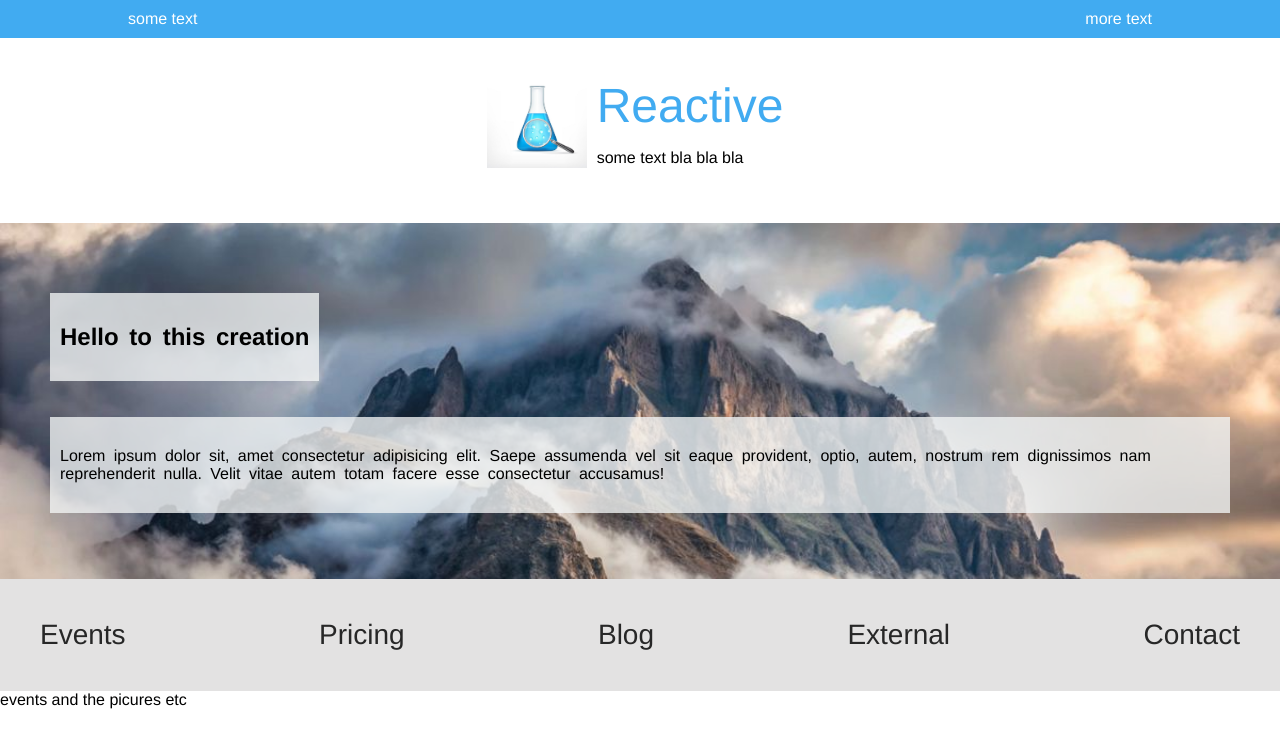
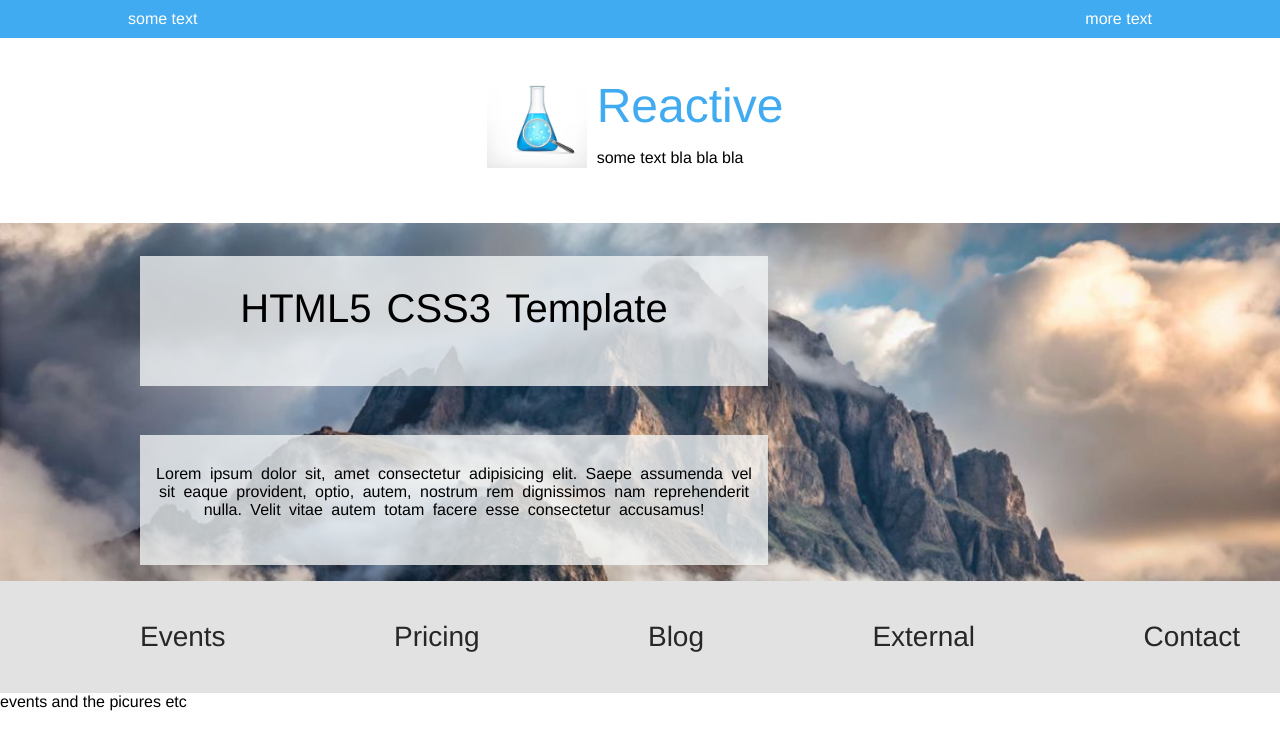
Before and after one commit to wada23/my-garden, a plain HTML site: page index.html in a window 1280 px wide. Drawn offline with Linux system fonts and the light colour scheme.

Commit message:
Saving what I did last time, long time ago IDK

```diff
--- a/index.html
+++ b/index.html
@@ -25,7 +25,7 @@
         </div>
 
         <div id="main">
-            <h2 class="seethrough-background">Hello to this creation</h2>
+            <h2 class="seethrough-background html-font">HTML5 CSS3 Template</h2>
             <p class="seethrough-background">Lorem ipsum dolor sit, amet consectetur
                 adipisicing elit. Saepe assumenda vel sit
                 eaque provident, optio, autem, nostrum rem
--- a/style.css
+++ b/style.css
@@ -43,9 +43,7 @@ header {
 #main {
     display: flex;
     flex-direction: column;
-    text-align: left;
-    align-items: flex-start;
-    padding: 50px;
+    align-items: ceter;
     background-color: rgb(165, 225, 243);
     background-image: url("majestic-mountain-peak-shrouded-clouds.jpg");
     background-repeat: no-repeat;
@@ -56,6 +54,16 @@ header {
     background-color: rgba(245, 248, 248, 0.767);
     padding: 30px 10px;
     word-spacing: 4px;
+    flex-basis: 70px;
+    margin-left: 140px;
+    margin-right: 40%;
+    width: auto;
+    text-align: center;
+}
+
+.html-font {
+    font-size: 40px;
+    font-weight: 200;
 }
 
 #tool-bar {
@@ -65,5 +73,6 @@ header {
     flex-direction: row;
     justify-content: space-between;
     padding: 40px;
+    padding-left: 140px;
     font-size: 28px;
 }
```
